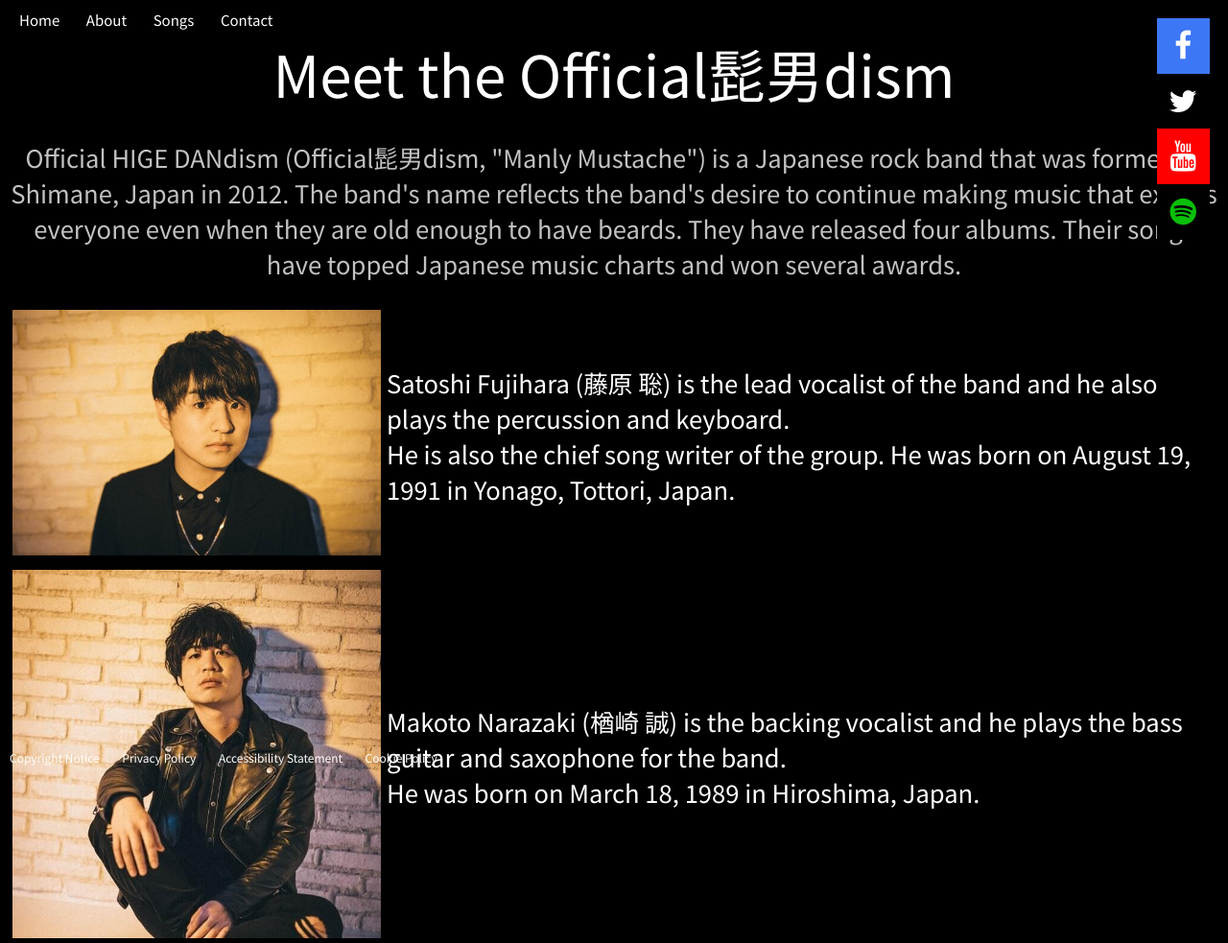
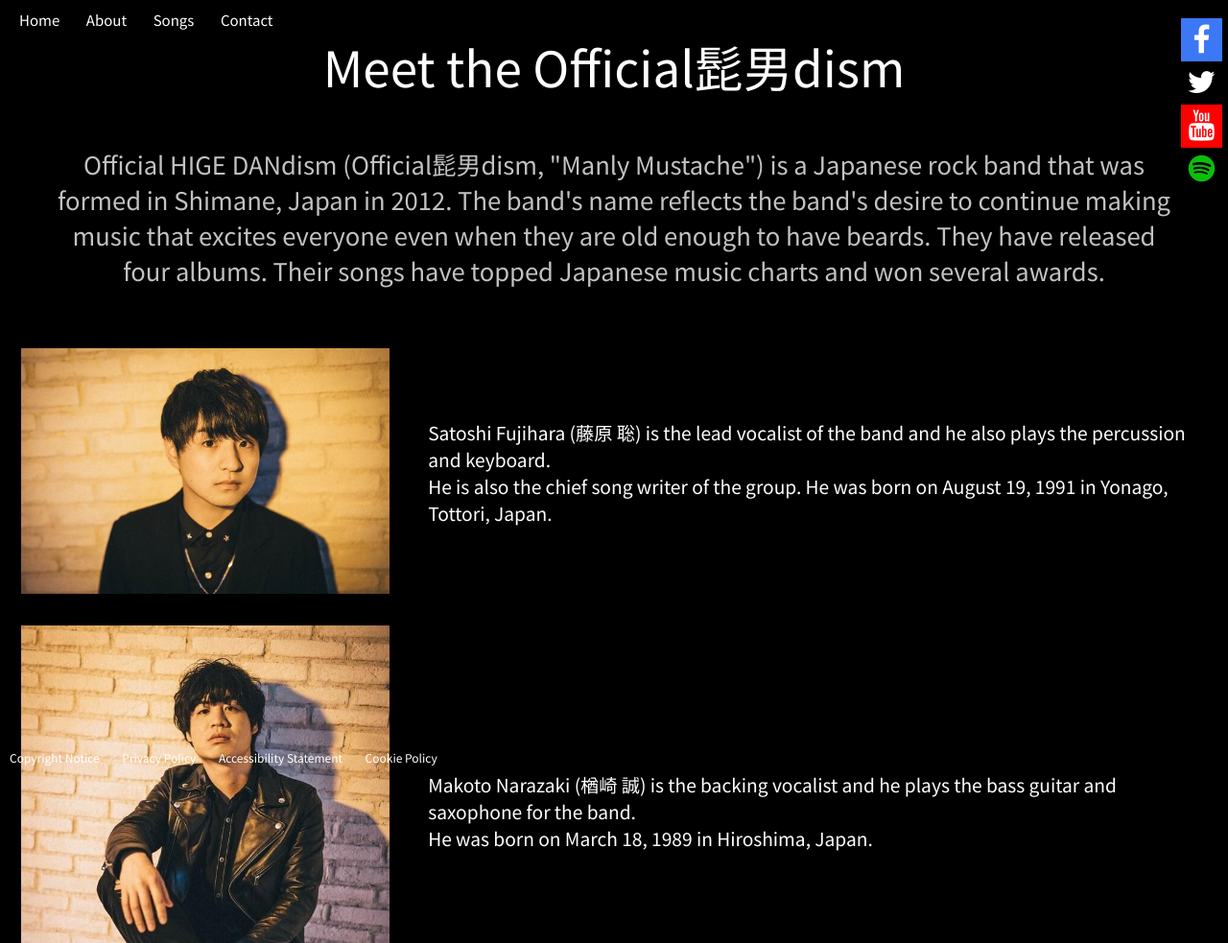
Before and after one commit to il-projects/demo123, a plain HTML site: page project_1/about.html in a window 1280 px wide. Shown: the top 983 px of the page at 96% size. Drawn offline with Linux system fonts and the light colour scheme; a web font is replaced by a local one.

Commit message:
Add files via upload

```diff
--- a/project_1/about.html
+++ b/project_1/about.html
@@ -14,13 +14,14 @@
     <style type="text/css">
 		body,html{font-family: "Noto Sans JP"; background-color:black}
         .container {border-collapse: collapse;}
-        img {width:30vw; padding:2px; margin: 2px}
+        img {width:30vw; margin: 1vw}
         .intro {font-family:"Noto Sans JP"; color:white;
-                 text-align: center;font-weight: 500px; font-size: 60px;
+                 text-align: center;font-weight: 500px; font-size: 4vw;
                 margin-bottom: 20px}
         .bio{font-family:"Noto Sans JP"; color:white; font-weight: 200px;
-             font-size: 2vw; position: relative}
-        p {font-size: 2vw; font-weight:200px; text-align: center;color: rgb(195, 193, 194);}
+             font-size: 1.5vw; padding:2vw;}
+        .band {font-size: 2vw; font-weight:200px; color: rgb(195, 193, 194);
+           text-align: center; padding: 2vw 4vw 2vw 4vw}
 	</style>
 
 
@@ -37,11 +38,14 @@
     <div class = "intro">
          Meet the Official髭男dism
     </div>
-   <p>Official HIGE DANdism (Official髭男dism, "Manly Mustache") is a Japanese rock band that was formed
+
+    <div class="band">
+       Official HIGE DANdism (Official髭男dism, "Manly Mustache") is a Japanese rock band that was formed
       in Shimane, Japan in 2012. The band's name reflects the band's desire to continue making
       music that excites everyone even when they are old enough to have beards.
       They have released four albums. Their songs have topped Japanese music charts and won several awards.
-   </p>
+    </div>
+    <br>
     <table class = "container">
         <tr>
             <td> <img src = "Satoshi.jpeg"> </td>
@@ -82,7 +86,7 @@
                 </div>
             </td>
         </tr>
-    </div>
+
 
 
 
--- a/project_1/style.css
+++ b/project_1/style.css
@@ -1,12 +1,12 @@
 .fixed-button {
     position: fixed;
     top: 1.5vw;
-    right: 1.5vw;
+    right: 0.5vw;
 }
 .fixed-button a {
     display: block;
     text-align: center;
-    padding: 1vw;
+    padding: 0.5vw;
 }
 .facebook {
    background: #3c77f5;
```
Lines whose indentation alone changed are shown as unchanged.
